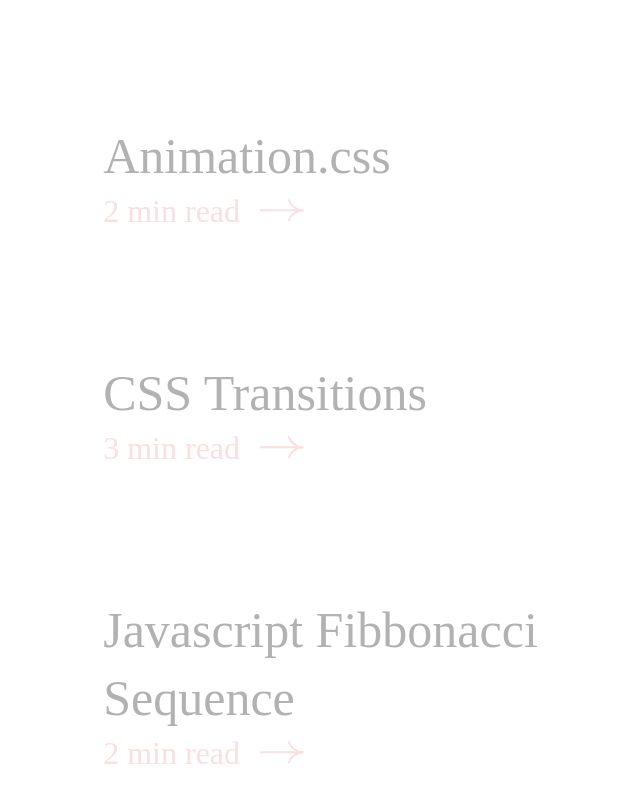
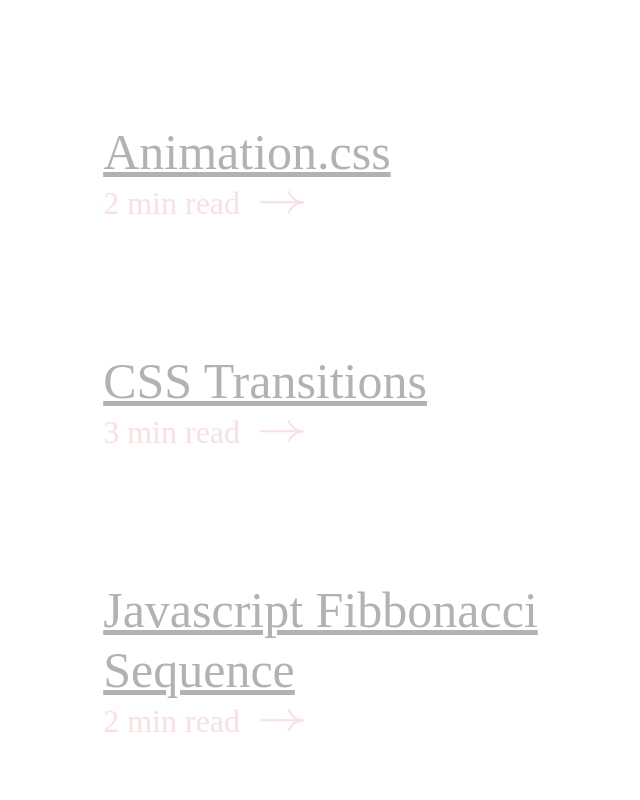
Before and after one commit to SarahYiskah/sarahyiskah, a React app: page / in a window 1280 px wide. Shown: the part 4580-5380 px from the top of the page, without its empty margins (140-780 px from the left). Built offline with nearby package versions, Linux system fonts and the light colour scheme.

Commit message:
Underlining blog links

```diff
--- a/src/components/Blog.js
+++ b/src/components/Blog.js
@@ -79,7 +79,7 @@ const Blog = () => {
                         rel="noopener noreferrer"
                         href={blog.link}
                     >
-                        <p className={commonClasses.sectionTitle}>
+                        <p className={clsx(commonClasses.sectionTitle, classes.title)}>
                             {blog.title}
                             {!blog.subheader
                                 ? <span className={classes.arrow}><RightArrow /></span>
```
